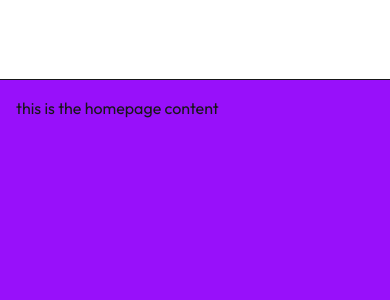
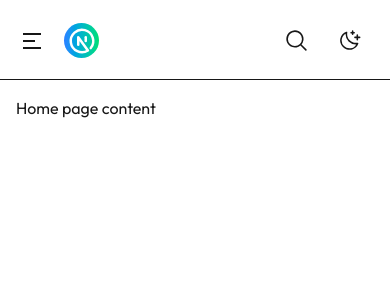
Before and after one commit to amitk7288/nextjs-gamedb, a Next.js app: page / in a window 390 px wide. Shown: the top 300 px of the page. Built offline with nearby package versions, Linux system fonts and the light colour scheme.

Commit message:
added dark mode

```diff
--- a/src/app/(home)/page.tsx
+++ b/src/app/(home)/page.tsx
@@ -1,7 +1,7 @@
 export default function Home() {
   return (
     <div>
-     <p>this is the homepage content</p>
+     <p>Home page content</p>
     </div>
   );
 }
--- a/src/app/globals.css
+++ b/src/app/globals.css
@@ -26,12 +26,7 @@
   --breakpoint-3xl: 1920px;
 }
 
-@media (prefers-color-scheme: dark) {
-  :root {
-    --background: #0a0a0a;
-    --foreground: #ededed;
-  }
-}
+@custom-variant dark (&:where(.dark, .dark *));
 
 body {
   background: var(--background);
--- /dev/null
+++ b/src/hooks/useDarkMode.ts
@@ -0,0 +1,36 @@
+"use client";
+
+import { useEffect, useState } from "react";
+
+function useDarkMode() {
+  const [theme, setTheme] = useState("light");
+
+  useEffect(() => {
+    const savedTheme = localStorage.getItem("theme");
+    if (savedTheme === "dark" || savedTheme === "light") {
+      setTheme(savedTheme);
+    } else if (window.matchMedia("(prefers-color-scheme: dark)").matches) {
+      setTheme("dark");
+    }
+  }, []);
+
+  useEffect(() => {
+    const root = window.document.documentElement;
+
+    if (theme === "dark") {
+      root.classList.add("dark");
+    } else {
+      root.classList.remove("dark");
+    }
+
+    localStorage.setItem("theme", theme);
+  }, [theme]);
+
+  const toggleTheme = () => {
+    setTheme((prevTheme) => (prevTheme === "dark" ? "light" : "dark"));
+  };
+
+  return [theme, toggleTheme] as const;
+}
+
+export default useDarkMode;
--- a/src/modules/home/ui/components/header/Header.tsx
+++ b/src/modules/home/ui/components/header/Header.tsx
@@ -1,9 +1,70 @@
+"use client";
+
 import Search from "../search/Search";
+import ThemeAndProfile from "./ThemeAndProfile";
+import MenuItems from "../sidebar/MenuItems";
+import useStore from "@/store/store";
+import Link from "next/link";
+import { useRef, useState } from "react";
+import { RiCloseLargeLine, RiMenu2Fill } from "react-icons/ri";
+import { TbBrandNextjs } from "react-icons/tb";
 
 export default function Header() {
+   const isSearchOpen = useStore((state) => state.isSearchOpen);
+   const searchMobContainer = useRef(null);
+   const [isMobMenuOpen, setIsMobMenuOpen] = useState(false);
+
   return (
     <header id="mainHeader" className="3xl:w-[calc(100%_-_12vw)] dark:border-drkbrd dark:bg-drkbg dark:text-drkcol fixed right-0 top-0 h-[80px] w-full border-b bg-white py-5 pl-[12px] pr-5 lg:w-[calc(100%_-_20vw)] lg:p-5 xl:w-[calc(100%_-_18vw)] 2xl:w-[calc(100%_-_15vw)]">
-      <Search  />
+      <div id="mobile search" className={`absolute left-0 ${isSearchOpen ? `top-0 flex flex-col justify-center` : `top-[-80px]`} duration-400 dark:bg-drkbg2 z-10 h-[inherit] w-full bg-[#f7f7f7] transition-all ease-in-out lg:hidden`} ref={searchMobContainer}>
+        <Search />
+      </div>
+
+      <div className="z-0 flex items-center justify-between gap-4">
+        <div id="left-side" className="flex items-center justify-between gap-3 lg:basis-[100%]">
+          <div className="lg:hidden">
+            {isMobMenuOpen ? (
+              <div onClick={() => setIsMobMenuOpen((prevState) => !prevState)} className="hover:bg-hvrcol dark:text-drkcol dark:hover:bg-drkhvrcol relative cursor-pointer rounded-full bg-transparent p-2 text-2xl">
+                <RiCloseLargeLine className="z-50" />
+              </div>
+            ) : (
+              <div onClick={() => setIsMobMenuOpen((prevState) => !prevState)} className="hover:bg-hvrcol dark:text-drkcol dark:hover:bg-drkhvrcol relative cursor-pointer rounded-full bg-transparent p-2 text-2xl">
+                <RiMenu2Fill className="z-50" />
+              </div>
+            )}
+          </div>
+          <div className="flex-shrink-0 lg:hidden">
+            <Link href={`/`}>
+              <div className="flex items-center gap-4">
+                <div className="flex h-[35px] w-[35px] items-center justify-center rounded-full bg-gradient-to-r from-blue-500 to-green-400">
+                  <TbBrandNextjs className="text-3xl text-white" />
+                </div>
+              </div>
+            </Link>
+          </div>
+          <div id="desktop-search" className="w-[60%]">
+            <Search />
+          </div>
+        </div>
+        <ThemeAndProfile />
+      </div>
+
+      {isMobMenuOpen && (
+        <div className="no-scrollbar dark:bg-drkbg absolute left-0 top-[80px] z-[-1] flex h-[calc(100vh_-_80px)] w-[100vw] flex-col gap-[50px] overflow-y-scroll bg-[#f7f7f7] p-6 lg:hidden">
+          <div className="flex items-center justify-between">
+            <div className="flex items-center gap-3">
+              <div className="h-7 w-7 overflow-hidden rounded-full">
+                {/* <img src={me} alt="profilepic" /> */}
+                <p>image</p>
+              </div>
+              <p>Amit Kadara</p>
+            </div>
+          </div>
+          <nav className="flex flex-col gap-7">
+            <MenuItems />
+          </nav>
+        </div>
+      )}
     </header>
   );
 }
--- /dev/null
+++ b/src/modules/home/ui/components/header/ThemeAndProfile.tsx
@@ -0,0 +1,64 @@
+"use client";
+
+import { PiSun, PiMoonStars, PiMagnifyingGlass } from "react-icons/pi";
+import useDarkMode from "@/hooks/useDarkMode";
+import useStore from "@/store/store";
+import { useEffect, useRef } from "react";
+
+function ThemeAndProfile() {
+  const [theme, toggleTheme] = useDarkMode();
+  const searchMobContainer = useRef<HTMLDivElement>(null);
+  const isSearchOpen = useStore((state) => state.isSearchOpen);
+  const setSearchOpen = useStore((state) => state.setSearchOpen);
+
+  const handleClickMobSearch = () => {
+    setSearchOpen(!isSearchOpen);
+  };
+
+    useEffect(() => {
+      function handleClickOutside(event: MouseEvent) {
+        if (searchMobContainer.current && !searchMobContainer.current.contains(event.target as Node)) {
+          setSearchOpen(false);
+        }
+      }
+
+      document.addEventListener("mousedown", handleClickOutside);
+      return () => {
+        document.removeEventListener("mousedown", handleClickOutside);
+      };
+    }, [searchMobContainer, setSearchOpen]);
+
+  return (
+    <div id="right-box" className="flex basis-auto items-center justify-between gap-3">
+      <div className="hover:bg-hvrcol dark:text-drkcol dark:hover:bg-drkhvrcol relative cursor-pointer rounded-full bg-transparent p-2 text-[25px] lg:hidden" onClick={handleClickMobSearch}>
+        <PiMagnifyingGlass />
+      </div>
+      <div data-testid="darkMode-icon">
+        <div className="flex items-center gap-3 lg:hidden">
+          {theme === "dark" ? (
+            <button onClick={toggleTheme} className="hover:bg-hvrcol dark:text-drkcol dark:hover:bg-drkhvrcol relative cursor-pointer rounded-full bg-transparent p-2 text-[25px]">
+              <PiSun />
+            </button>
+          ) : (
+            <button onClick={toggleTheme} className="hover:bg-hvrcol dark:text-drkcol dark:hover:bg-drkhvrcol relative cursor-pointer rounded-full bg-transparent p-2 text-[25px]">
+              <PiMoonStars />
+            </button>
+          )}
+        </div>
+        <div className="hidden lg:flex lg:items-center lg:gap-4">
+          {theme === "dark" ? (
+            <button onClick={toggleTheme} className="hover:bg-hvrcol dark:text-drkcol dark:hover:bg-drkhvrcol relative cursor-pointer rounded-full bg-transparent p-2 text-[25px]">
+              <PiSun />
+            </button>
+          ) : (
+            <button onClick={toggleTheme} className="hover:bg-hvrcol dark:text-drkcol dark:hover:bg-drkhvrcol relative cursor-pointer rounded-full bg-transparent p-2 text-[25px]">
+              <PiMoonStars />
+            </button>
+          )}
+        </div>
+      </div>
+    </div>
+  );
+}
+
+export default ThemeAndProfile
--- a/src/modules/home/ui/components/search/Search.tsx
+++ b/src/modules/home/ui/components/search/Search.tsx
@@ -32,7 +32,7 @@ export default function Search() {
   }
 
   return (
-    <div id="xyz" className={`${!isSearchOpen ? `hidden` : `flex lg:hidden`} dark:bg-drkbg2 dark:text-drkcol relative h-[40px] w-full items-center gap-2 rounded-md bg-[#f7f7f7] px-5 py-2.5 lg:flex`}>
+    <div className={`${!isSearchOpen ? `hidden` : `flex lg:hidden`} dark:bg-drkbg2 dark:text-drkcol relative h-[40px] w-full items-center gap-2 rounded-md bg-[#f7f7f7] px-5 py-2.5 lg:flex`}>
       <PiMagnifyingGlassBold className="text-lg" />
       <form onSubmit={(e) => handleSearchSubmit(e)} className="w-[100%]">
         <input data-cy="search-field" className="dark:text-drkcol w-[100%] border-none bg-[transparent] p-0 text-sm font-medium text-black outline-none focus:ring-0 xl:text-base" type="search" name="searchgames" id="searchgames" placeholder="Search 874, 833 games..." value={searchQuery} onChange={(e) => setSearchQuery(e.target.value)} ref={searchInputRef} />
--- a/src/modules/home/ui/layouts/home-layout.tsx
+++ b/src/modules/home/ui/layouts/home-layout.tsx
@@ -10,7 +10,7 @@ export const HomeLayout = ({ children }: HomeLayoutProps) => {
     <div>
       <Header />
       <main className="3xl:w-[calc(100%_-_12vw)] h-full w-full lg:w-[calc(100%_-_20vw)] xl:w-[calc(100%_-_18vw)] 2xl:w-[calc(100%_-_15vw)]">
-        <div className=" no-scrollbar 3xl:w-[calc(100%_-_12vw)] dark:bg-drkbg dark:text-drkcol fixed right-0 top-[80px] z-[-1] h-[calc(100%_-_80px)] w-full overflow-y-scroll bg-purple-600 px-4 pb-4 pt-4 sm:px-5 sm:pt-5 lg:w-[calc(100%_-_20vw)] xl:w-[calc(100%_-_18vw)] 2xl:w-[calc(100%_-_15vw)]">{children}</div>
+        <div className=" no-scrollbar 3xl:w-[calc(100%_-_12vw)] dark:bg-drkbg dark:text-drkcol fixed right-0 top-[80px] z-[-1] h-[calc(100%_-_80px)] w-full overflow-y-scroll px-4 pb-4 pt-4 sm:px-5 sm:pt-5 lg:w-[calc(100%_-_20vw)] xl:w-[calc(100%_-_18vw)] 2xl:w-[calc(100%_-_15vw)]">{children}</div>
       </main>
       <Sidebar />
     </div>
```
